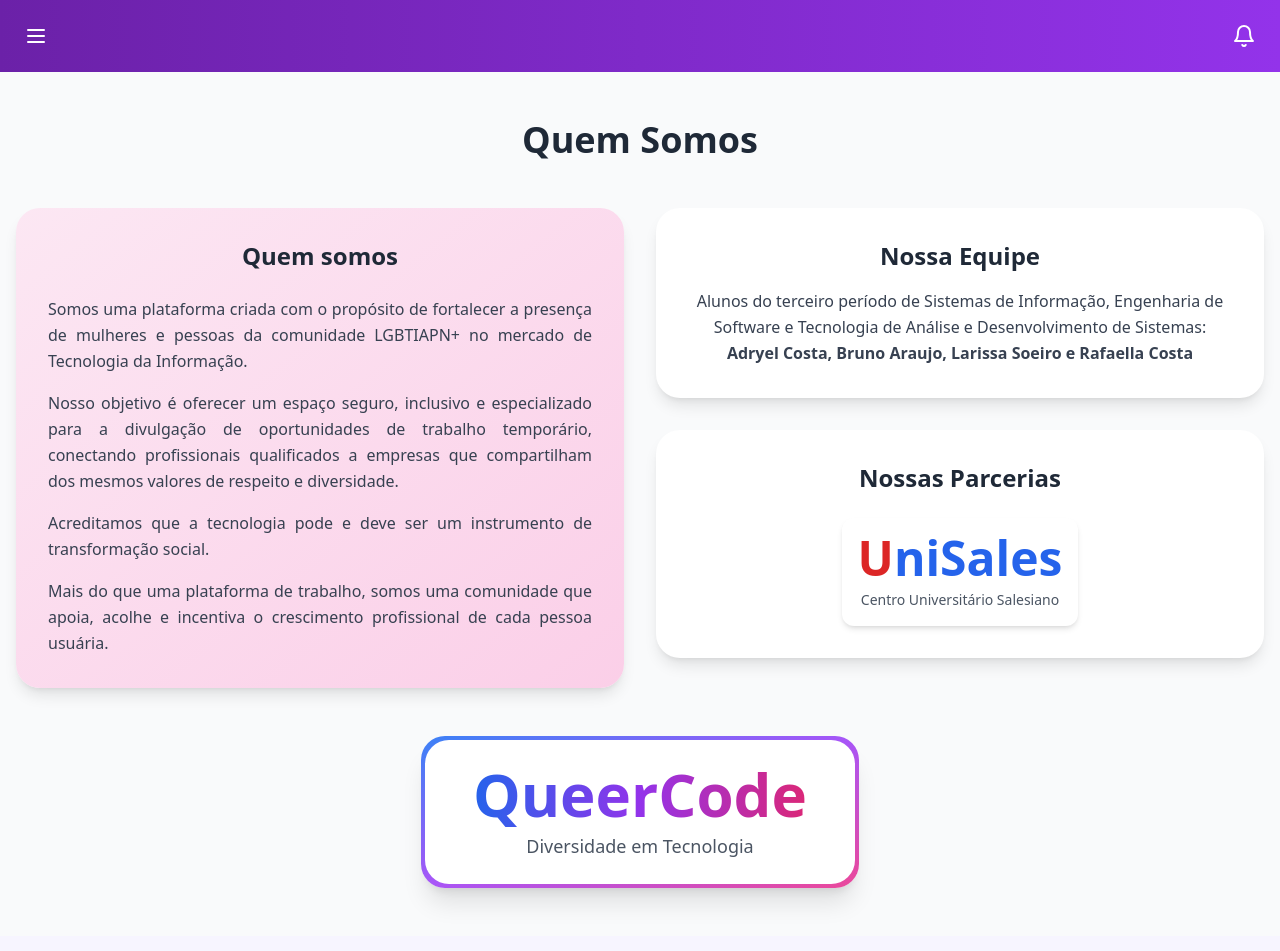
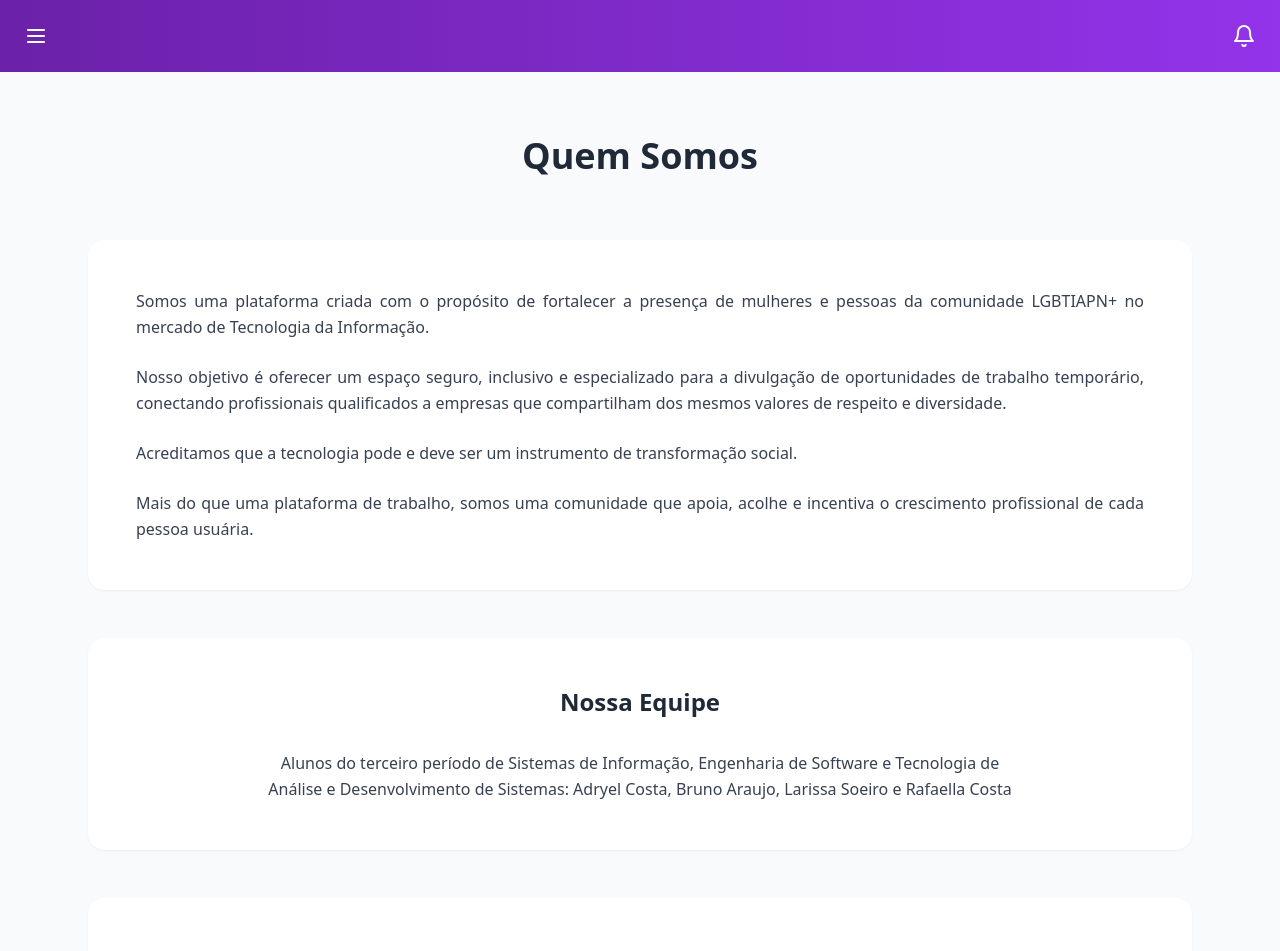
Before and after one commit to codebylari/pride-workplace, a React (Vite) app: page /about in a window 1280 px wide. Shown: the top 951 px of the page. Built offline with nearby package versions, Linux system fonts and the light colour scheme; the HTML template or start-up script is replaced by a standard one.

Commit message:
Refactor About Us page

```diff
--- a/src/pages/AboutUs.tsx
+++ b/src/pages/AboutUs.tsx
@@ -124,90 +124,72 @@ export default function AboutUs() {
       )}
 
       {/* Main Content */}
-      <main className="container mx-auto px-4 py-12 max-w-7xl">
-        <div className="space-y-12">
+      <main className="container mx-auto px-6 py-16 max-w-6xl">
         {/* Page Title */}
-          <h1 className="text-4xl font-bold text-center text-gray-800 mb-12">
+        <h1 className="text-4xl font-bold text-center text-gray-800 mb-16">
           Quem Somos
         </h1>
 
-          {/* Main Content Grid */}
-          <div className="grid grid-cols-1 lg:grid-cols-2 gap-8">
-            {/* About Text Card */}
-            <div className="bg-gradient-to-br from-pink-100 to-pink-200 rounded-3xl p-8 shadow-lg animate-fade-in">
-              <h2 className="text-2xl font-bold text-gray-800 mb-6 text-center">
-                Quem somos
-              </h2>
-
-              <div className="space-y-4 text-gray-700 text-justify leading-relaxed">
-                <p>
+        {/* About Section */}
+        <div className="bg-white rounded-2xl shadow-sm p-12 mb-12 animate-fade-in">
+          <div className="prose prose-lg max-w-none">
+            <p className="text-gray-700 leading-relaxed text-justify mb-6">
               Somos uma plataforma criada com o propósito de fortalecer a presença de mulheres e pessoas da comunidade LGBTIAPN+ no mercado de Tecnologia da Informação.
             </p>
 
-                <p>
+            <p className="text-gray-700 leading-relaxed text-justify mb-6">
               Nosso objetivo é oferecer um espaço seguro, inclusivo e especializado para a divulgação de oportunidades de trabalho temporário, conectando profissionais qualificados a empresas que compartilham dos mesmos valores de respeito e diversidade.
             </p>
 
-                <p>
+            <p className="text-gray-700 leading-relaxed text-justify mb-6">
               Acreditamos que a tecnologia pode e deve ser um instrumento de transformação social.
             </p>
 
-                <p>
+            <p className="text-gray-700 leading-relaxed text-justify">
               Mais do que uma plataforma de trabalho, somos uma comunidade que apoia, acolhe e incentiva o crescimento profissional de cada pessoa usuária.
             </p>
           </div>
         </div>
 
-            {/* Team & Partners Section */}
-            <div className="space-y-8">
-              {/* Team Card */}
-              <div className="bg-white rounded-3xl p-8 shadow-lg animate-fade-in" style={{ animationDelay: '0.1s' }}>
-                <h2 className="text-2xl font-bold text-gray-800 mb-4 text-center">
+        {/* Team Section */}
+        <div className="bg-white rounded-2xl shadow-sm p-12 mb-12 animate-fade-in" style={{ animationDelay: '0.1s' }}>
+          <h2 className="text-2xl font-semibold text-gray-800 mb-8 text-center">
             Nossa Equipe
           </h2>
 
-                <p className="text-gray-700 text-center leading-relaxed">
-                  Alunos do terceiro período de Sistemas de Informação, Engenharia de Software e Tecnologia de Análise e Desenvolvimento de Sistemas: <strong>Adryel Costa, Bruno Araujo, Larissa Soeiro e Rafaella Costa</strong>
+          <p className="text-gray-700 text-center leading-relaxed max-w-3xl mx-auto">
+            Alunos do terceiro período de Sistemas de Informação, Engenharia de Software e Tecnologia de Análise e Desenvolvimento de Sistemas: Adryel Costa, Bruno Araujo, Larissa Soeiro e Rafaella Costa
           </p>
         </div>
 
-              {/* Partners Card */}
-              <div className="bg-white rounded-3xl p-8 shadow-lg animate-fade-in" style={{ animationDelay: '0.2s' }}>
-                <h2 className="text-2xl font-bold text-gray-800 mb-6 text-center">
+        {/* Partners Section */}
+        <div className="bg-white rounded-2xl shadow-sm p-12 mb-12 animate-fade-in" style={{ animationDelay: '0.2s' }}>
+          <h2 className="text-2xl font-semibold text-gray-800 mb-8 text-center">
             Nossas Parcerias
           </h2>
 
           <div className="flex justify-center">
-                  <div className="bg-white p-4 rounded-xl shadow-md">
-                    <div className="text-center space-y-2">
-                      <div className="text-5xl font-bold">
+            <div className="text-center">
+              <div className="text-6xl font-bold mb-2">
                 <span className="text-red-600">U</span>
                 <span className="text-blue-600">niSales</span>
               </div>
-                      <p className="text-sm text-gray-600">Centro Universitário Salesiano</p>
-                    </div>
-                  </div>
-                </div>
+              <p className="text-gray-600">Centro Universitário Salesiano</p>
             </div>
           </div>
         </div>
 
         {/* Logo Section */}
-          <div className="flex justify-center mt-12 animate-fade-in" style={{ animationDelay: '0.3s' }}>
-            <div className="text-center">
-              <div className="inline-block bg-gradient-to-br from-blue-500 via-purple-500 to-pink-500 p-1 rounded-3xl shadow-xl">
-                <div className="bg-white rounded-3xl px-12 py-6">
-                  <div className="text-6xl font-bold">
+        <div className="flex justify-center animate-fade-in" style={{ animationDelay: '0.3s' }}>
+          <div className="text-center py-8">
+            <div className="text-7xl font-bold mb-3">
               <span className="bg-gradient-to-r from-blue-600 via-purple-600 to-pink-600 bg-clip-text text-transparent">
                 QueerCode
               </span>
             </div>
-                  <div className="text-lg text-gray-600 mt-2">
+            <p className="text-gray-600 text-lg">
               Diversidade em Tecnologia
-                  </div>
-                </div>
-              </div>
-            </div>
+            </p>
           </div>
         </div>
       </main>
```
Lines whose indentation alone changed are shown as unchanged.
